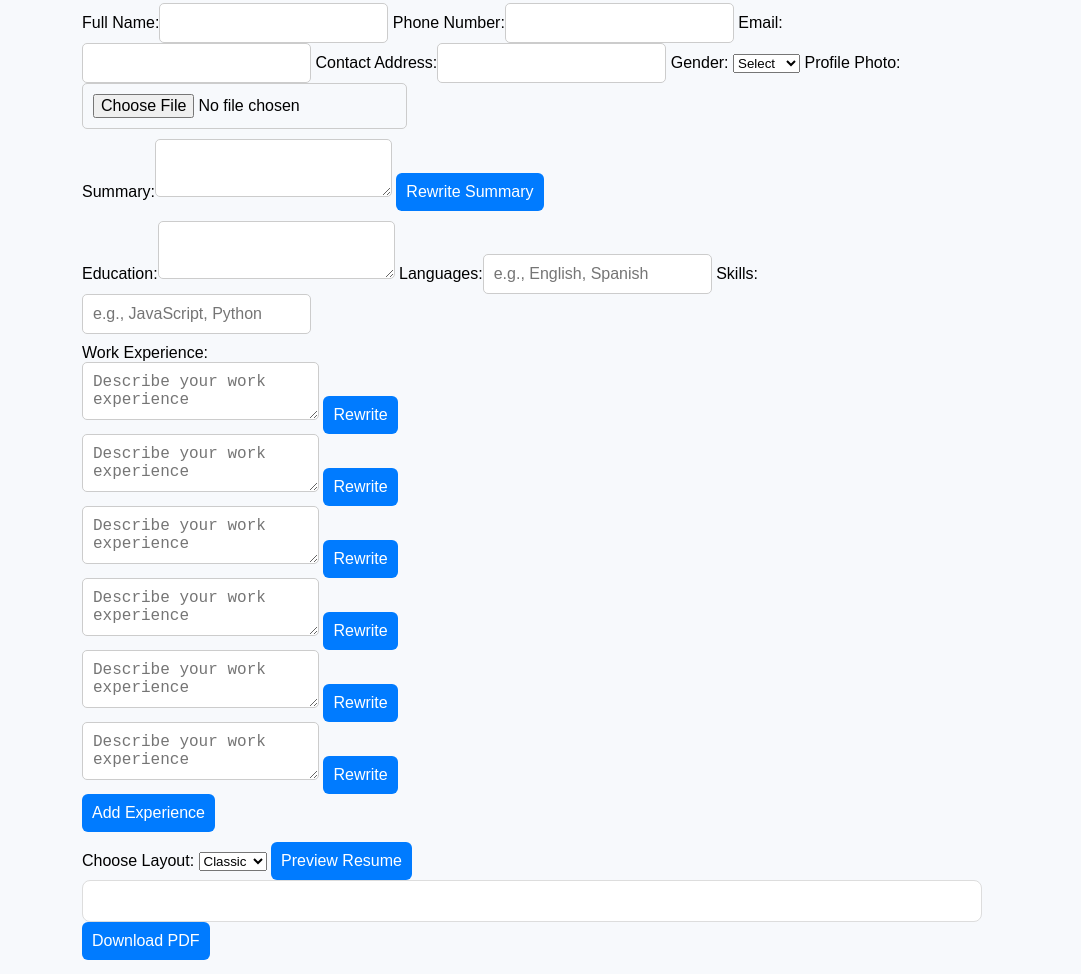
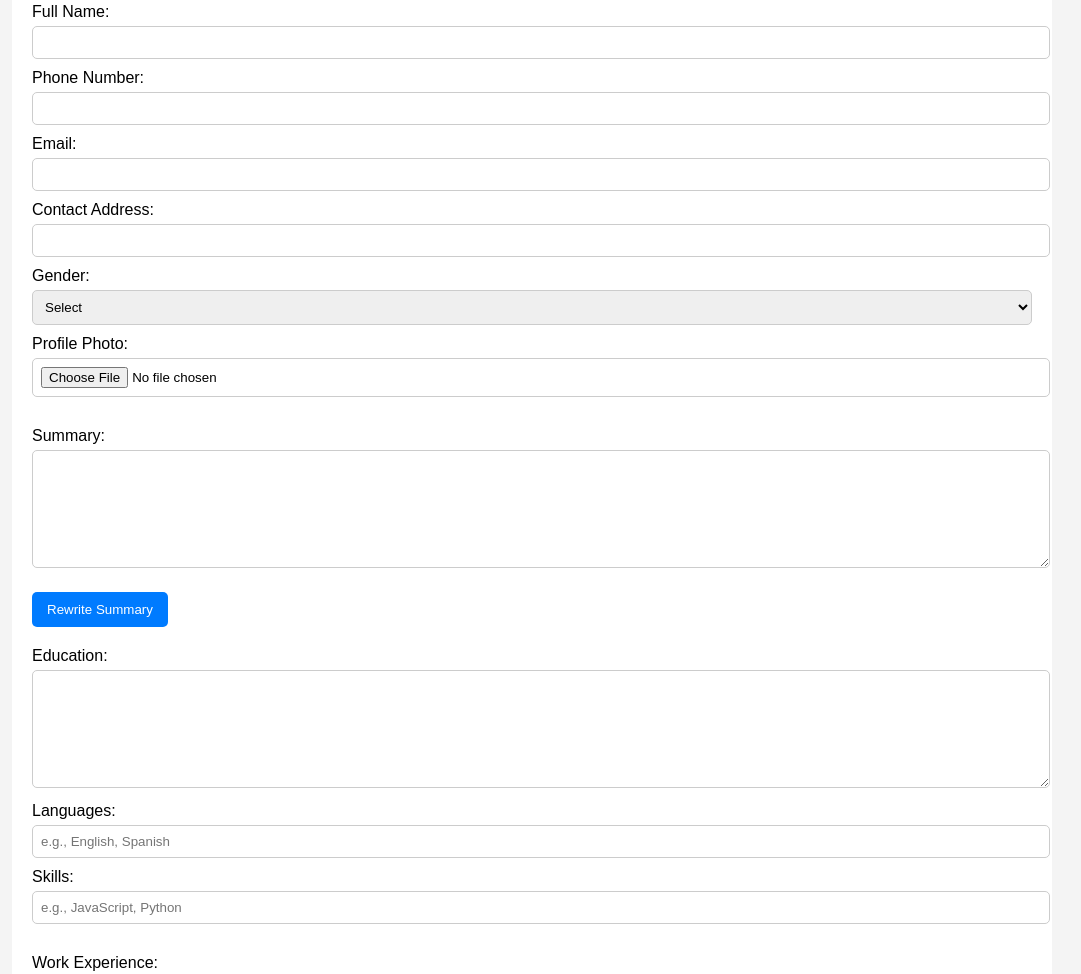
Before and after one commit to KorchaginTaipei/Resume-Builder-test, a plain HTML site: page resume_builder/index.html in a window 1280 px wide. Shown: the part 117-1091 px from the top of the page, without its empty margins (108-1189 px from the left). Drawn offline with Linux system fonts and the light colour scheme.

Commit message:
Update style.css

```diff
--- a/resume_builder/style.css
+++ b/resume_builder/style.css
@@ -1,57 +1,62 @@
 body {
-  font-family: sans-serif;
-  background: #f7f9fc;
+  font-family: Arial, sans-serif;
   margin: 0;
   padding: 0;
+  background: #f4f4f4;
 }
-
 .container {
-  max-width: 900px;
+  max-width: 1000px;
   margin: 20px auto;
+  background: #fff;
   padding: 20px;
+  border-radius: 10px;
 }
-
 h1 {
   text-align: center;
   color: #333;
 }
-
-.builder {
-  display: flex;
-  flex-wrap: wrap;
-  gap: 20px;
+.section {
+  margin-bottom: 20px;
 }
-
-form {
-  flex: 1;
-  min-width: 300px;
-  display: flex;
-  flex-direction: column;
-  gap: 10px;
-}
-
-input, textarea {
-  padding: 10px;
-  font-size: 1rem;
+input, select, textarea {
+  width: 100%;
+  padding: 8px;
+  margin: 5px 0 10px 0;
   border: 1px solid #ccc;
   border-radius: 5px;
 }
-
+textarea {
+  resize: vertical;
+  height: 100px;
+}
 button {
-  padding: 10px;
-  font-size: 1rem;
   background: #007BFF;
   color: white;
+  padding: 10px 15px;
   border: none;
-  border-radius: 6px;
+  border-radius: 5px;
   cursor: pointer;
+  margin-top: 10px;
 }
-
+button:hover {
+  background: #0056b3;
+}
 .preview {
-  flex: 1;
-  min-width: 300px;
-  background: white;
   padding: 20px;
-  border: 1px solid #ddd;
-  border-radius: 8px;
+  border: 1px solid #ccc;
+  background: #fff;
+  margin-top: 20px;
 }
+.hidden {
+  display: none;
+}
+.classic-resume {
+  font-family: Georgia, serif;
+  color: #333;
+}
+.modern-resume {
+  font-family: 'Segoe UI', sans-serif;
+  color: #222;
+  border-left: 5px solid #007BFF;
+  padding-left: 20px;
+}
```
